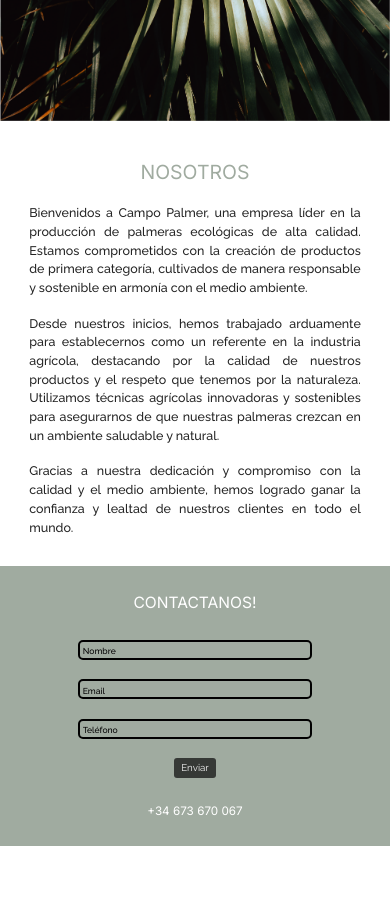
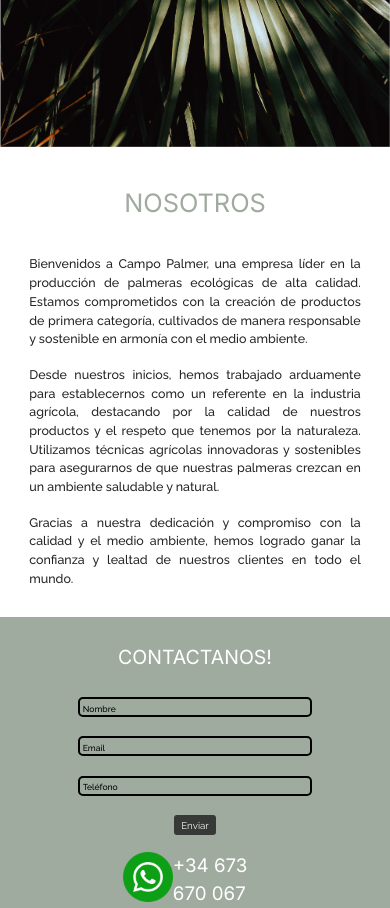
Before and after one commit to Alangr6/campo_palmer, a React (Vite) app: page / in a window 390 px wide. Shown: the part 1880-2788 px from the top of the page. Before the commit the page ends 2726 px from the top, so only its background shows below. Built offline with nearby package versions, Linux system fonts and the light colour scheme; a web font is replaced by a local one.

Commit message:
whatsapp contact button add

```diff
--- a/src/App.css
+++ b/src/App.css
@@ -266,6 +266,13 @@ button:focus-visible {
   outline: 4px auto -webkit-focus-ring-color;
 }
 
+.whatsapp-sec {
+  display: flex;
+  align-items: center;
+  width: 11%;
+  justify-content: space-between;
+}
+
 /*scrollbar*/
 body::-webkit-scrollbar {
   width: 0.5vw;
@@ -488,8 +495,9 @@ body::-webkit-scrollbar-thumb:active {
   }
 
   .sec-title {
-    font-size: 5vw;
+    font-size: 6.5vw;
     padding-top: 3vh;
+    padding-bottom: 4vh;
   }
   /*contact-sec*/
   form {
@@ -524,10 +532,15 @@ body::-webkit-scrollbar-thumb:active {
   }
 
   footer>h2 {
-    font-size: 4vw !important;
+    font-size: 5vw !important;
   }
 
   footer>h3 {
-    font-size: 3vw;
+    font-size: 3.3vw;
+  }
+
+  .whatsapp-sec {
+    margin-top: 2vh;
+    width: 37%;
   }
 }
--- a/src/App.jsx
+++ b/src/App.jsx
@@ -5,6 +5,7 @@ import palm2 from "./images/card2.webp";
 import palm3 from "./images/card3.webp";
 import aboutsecimg from "./images/about-sec.webp";
 import worksecimg from "./images/work-sec.webp";
+import whasticon from "./images/whatsapp_icon.png";
 import "./App.css";
 
 function App() {
@@ -109,8 +110,9 @@ function App() {
                 <h3 className="card-title reveal">GROWTH</h3>
                 <div className="card-separator reveal"></div>
                 <p className="reveal">
-                  Criadas respetando el medio ambiente en una finca con certificación ecológica,
-                  dentro del parque natural Cabo de Gata-Níjar.
+                  Criadas respetando el medio ambiente en una finca con
+                  certificación ecológica, dentro del parque natural Cabo de
+                  Gata-Níjar.
                 </p>
               </div>
             </div>
@@ -139,13 +141,26 @@ function App() {
           <div className="sec-box work-text-box-width">
             <h2 className="sec-title work-color reveal">TRABAJO</h2>
             <p className="reveal">
-              Nuestros principales productos son la Trachycarpus Fortunei y la Livistona Chinensis ambas cultivadas con execelentes cuidados y la mayor atención.
+              Nuestros principales productos son la Trachycarpus Fortunei y la
+              Livistona Chinensis ambas cultivadas con execelentes cuidados y la
+              mayor atención.
             </p>
             <p className="reveal">
-              La Trachycarpus fortunei es una hermosa palmera que se caracteriza por ser una de los tipos más resitentes al frío, estas pueden llegar asobrevivir por debajod e los 20ºC. Se reconoce por su tallo cubierto de una capa de pelo y por sus hojas alargadas y juntas en plamas en forma de abanico. Comunmente es conocida como palmera excelsa.
+              La Trachycarpus fortunei es una hermosa palmera que se caracteriza
+              por ser una de los tipos más resitentes al frío, estas pueden
+              llegar asobrevivir por debajod e los 20ºC. Se reconoce por su
+              tallo cubierto de una capa de pelo y por sus hojas alargadas y
+              juntas en plamas en forma de abanico. Comunmente es conocida como
+              palmera excelsa.
             </p>
             <p className="reveal">
-              La Livistona chinensis, nativa de asia, esta palmera puede utilizarse como palmera de interior o de exterior. Aunque prefire la luz solar, puede crecer perfectamente en ambientes de semisombra. Es muy utilizada por la amplitud de sus hojas palmeadas que pueden alcanzar más de 30 centímetros de ancho. A la Livistona chinensis también se le conoce comúnmente como palmera de abanico chino.
+              La Livistona chinensis, nativa de asia, esta palmera puede
+              utilizarse como palmera de interior o de exterior. Aunque prefire
+              la luz solar, puede crecer perfectamente en ambientes de
+              semisombra. Es muy utilizada por la amplitud de sus hojas
+              palmeadas que pueden alcanzar más de 30 centímetros de ancho. A la
+              Livistona chinensis también se le conoce comúnmente como palmera
+              de abanico chino.
             </p>
           </div>
           <div className="image-box-width">
@@ -199,10 +214,24 @@ function App() {
         <form action="https://formsubmit.co/@gmail.com" method="POST">
           <input type="text" name="name" id="" placeholder="Nombre" required />
           <input type="email" name="email" id="" placeholder="Email" required />
-          <input type="phone" name="phone" id="" placeholder="Teléfono" required />
+          <input
+            type="phone"
+            name="phone"
+            id=""
+            placeholder="Teléfono"
+            required
+          />
           <button type="submit">Enviar</button>
         </form>
-        <h3>+34 673 670 067</h3>
+        <div className="whatsapp-sec">
+          <a
+            href="https://wa.me/34672731783/?text=Hola%20Bienvenida%20a%20Campo%20Palmer"
+            target="_blank"
+          >
+            <img src={whasticon} width="50" height="50"></img>
+          </a>
+          <h3>+34 673 670 067</h3>
+        </div>
       </footer>
     </div>
   );
```
Also changed, not shown: src/images/whatsapp_icon.png (added).
